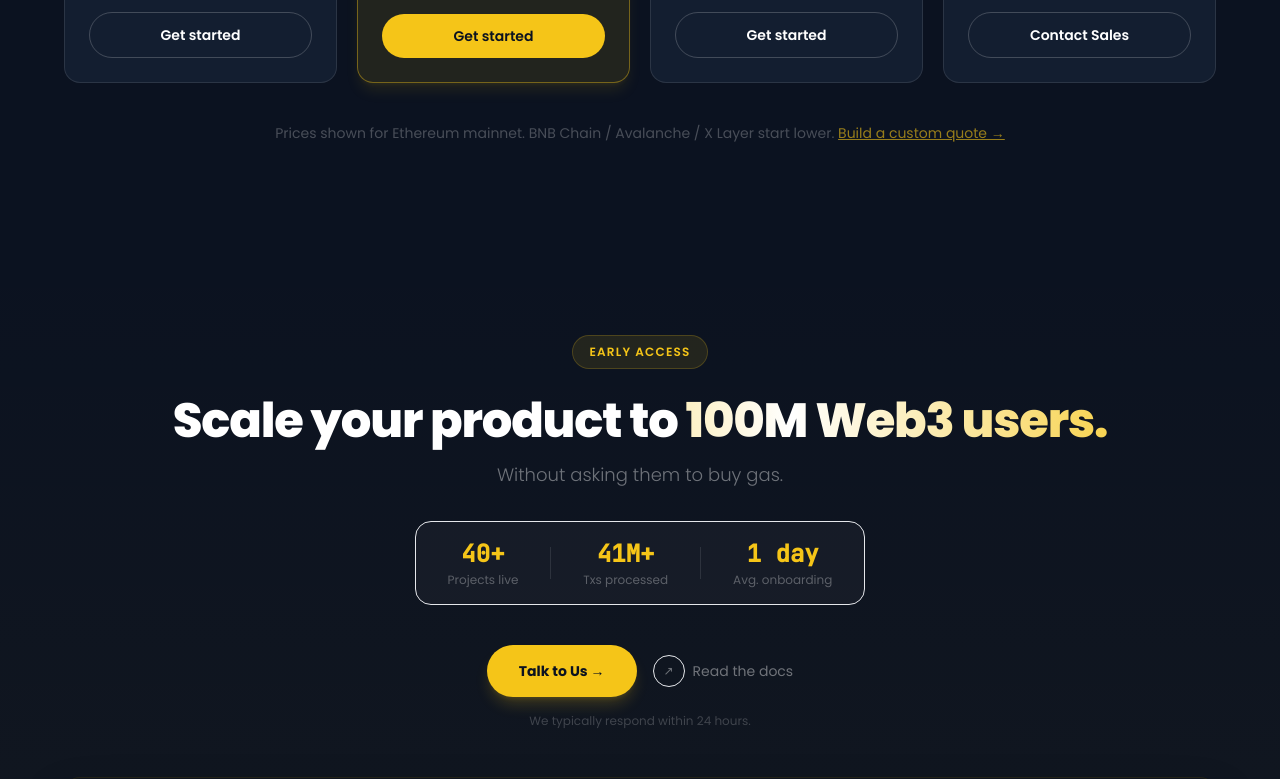
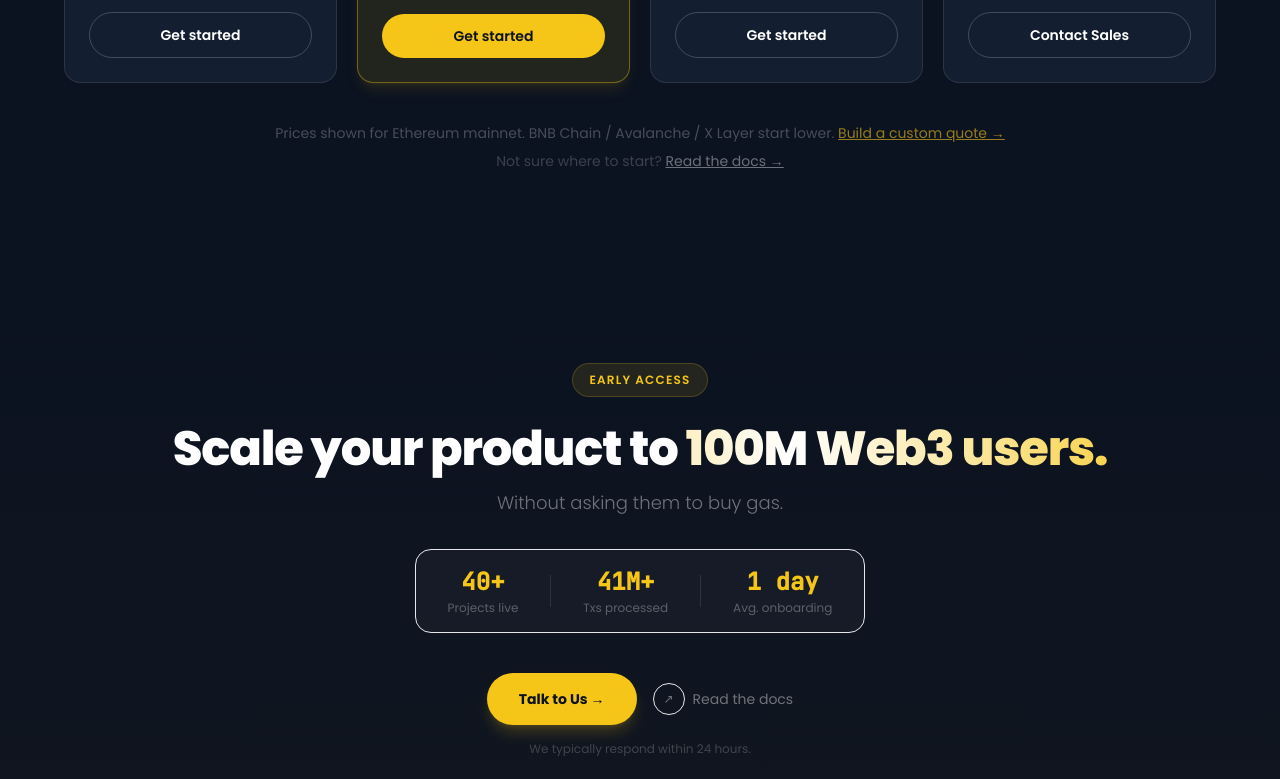
Before and after one commit to bitgett/Q402-Institutional, a Next.js app: page / in a window 1280 px wide. Shown: the part 3320-4099 px from the top of the page. Built offline with nearby package versions, Linux system fonts and the light colour scheme.

Commit message:
feat: add docs link to Pricing section

```diff
--- a/app/components/Pricing.tsx
+++ b/app/components/Pricing.tsx
@@ -137,9 +137,12 @@ export default function Pricing() {
         </div>
 
         {/* Cost context */}
-        <div className="mt-10 text-center">
+        <div className="mt-10 text-center space-y-2">
           <p className="text-white/25 text-sm">
             Prices shown for Ethereum mainnet. BNB Chain / Avalanche / X Layer start lower. <a href="/payment" className="text-yellow/60 hover:text-yellow underline transition-colors">Build a custom quote →</a>
+          </p>
+          <p className="text-white/20 text-sm">
+            Not sure where to start? <a href="/docs" className="text-white/40 hover:text-white underline transition-colors">Read the docs →</a>
           </p>
         </div>
       </div>
```
